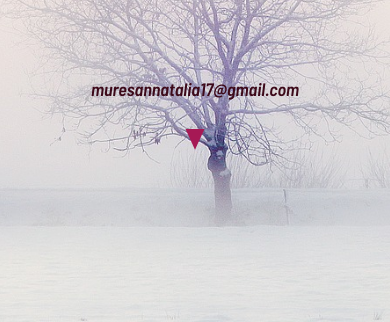
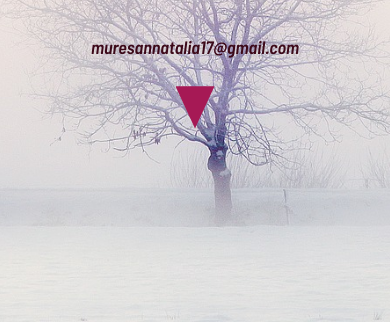
Before and after one commit to 4SapH/PhotographyPortfolio, a plain HTML site: page index.html in a window 390 px wide. Shown: the part 522-844 px from the top of the page. Drawn offline with nearby package versions, Linux system fonts and the light colour scheme; a web font is replaced by a local one.

Commit message:
Bumped up arrow size on small screens

```diff
--- /dev/null
+++ b/main.scss
@@ -0,0 +1,20 @@
+// Third-party
+@import "vendor/bourbon/bourbon";
+@import "vendor/normalize";
+@import "vendor/skeleton";
+
+// Modules and Variables
+@import "abstracts/all";
+
+// Base
+@import "base/base";
+@import "base/typography";
+
+// Partials
+@import "partials/header";
+@import "partials/content";
+@import "partials/nav";
+
+
+// Responsive
+@import "responsive/responsive"
```
Also changed, not shown: css/main.css, 1 other file.
